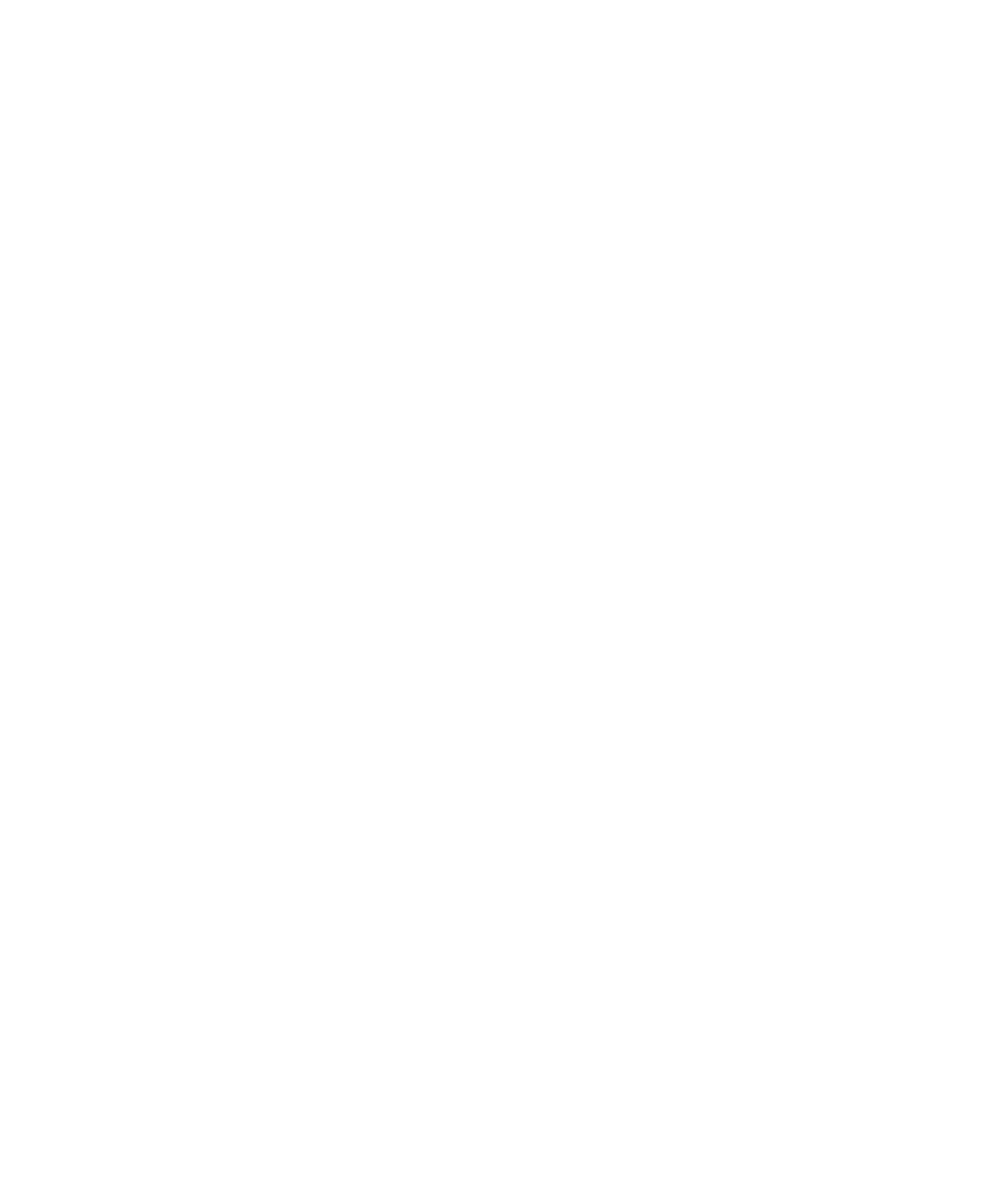
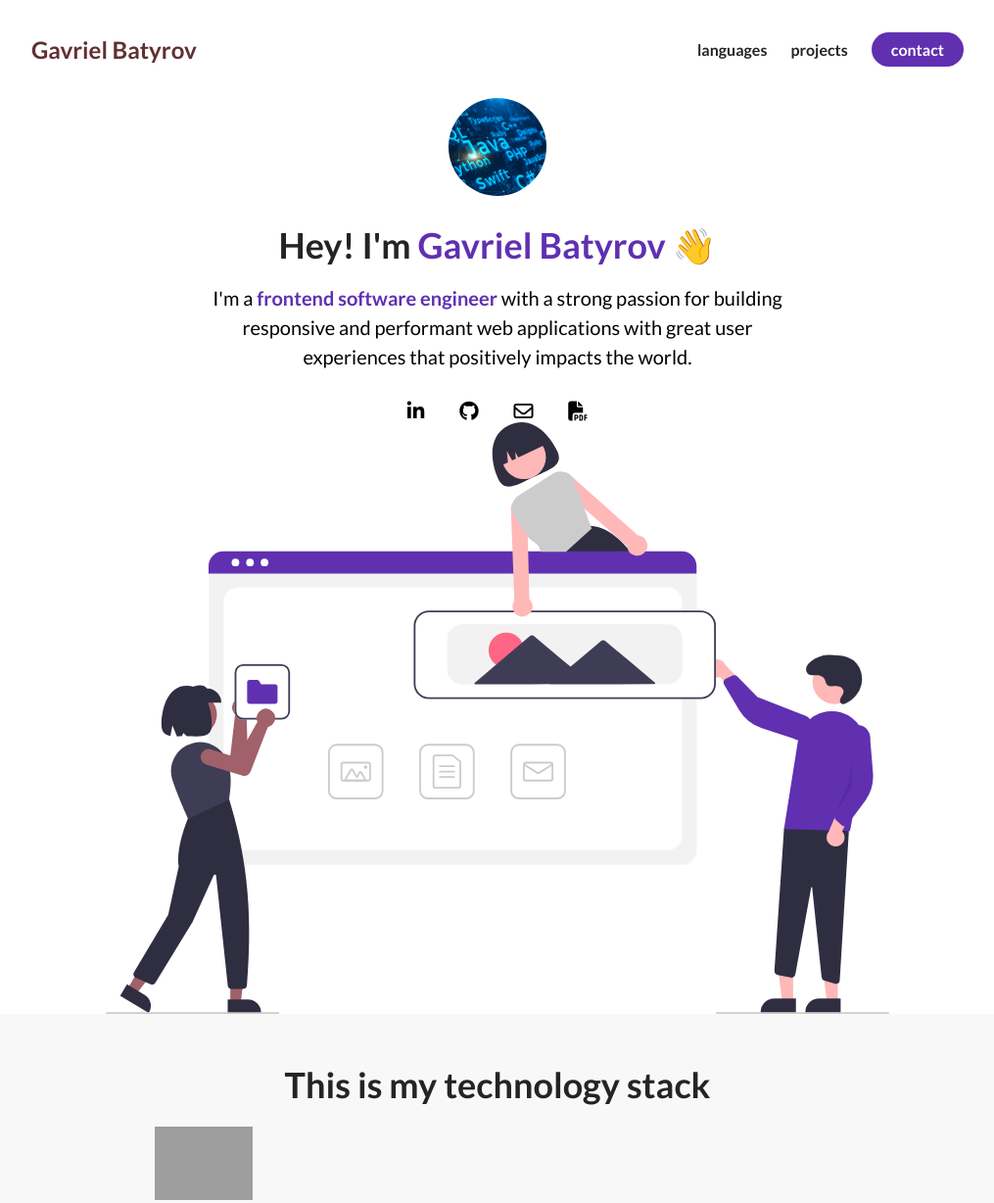
Before and after one commit to gavrielbatyrov10/e-portfolio, a plain HTML site: page index.html in a window 1280 px wide. Shown: the whole page at 98% size, without its empty margins (132-1147 px from the left). Before the commit the page ends 800 px from the top, so only its background shows below. Drawn offline with Linux system fonts and the light colour scheme; grey boxes are pictures that could not be loaded.

Commit message:
middle of tech stack

```diff
--- a/index.html
+++ b/index.html
@@ -4,10 +4,86 @@
     <meta charset="UTF-8">
     <meta http-equiv="X-UA-Compatible" content="IE=edge">
     <meta name="viewport" content="width=device-width, initial-scale=1.0">
-    <title>e-portfolio</title>
+    <title>Document</title>
     <link rel="stylesheet" href="./styles.css">
+    <script src="https://kit.fontawesome.com/c8e4d183c2.js" crossorigin="anonymous"></script>
 </head>
 <body>
+    <section id="about-me">
+        <nav>
+            <div class="personal__logo">Gavriel Batyrov</div>
+            <ul class="nav__link--list">
+                <li>
+                    <a href="" class="
+                    nav__link--anchor
+                    link__hover-effect
+                    link__hover-efect--black
+                    ">languages</a>
+                </li>
+                <li>
+                    <a href="" class="
+                    nav__link--anchor
+                    link__hover-effect
+                    link__hover-efect--black
+                    ">projects</a>
+                </li>
+                <li>
+                    <a href="" class="
+                    nav__link--anchor
+                  nav__link--anchor-primary
 
+                    ">contact</a>
+                </li>
+            </ul>
+
+        </nav>
+        <div class="flex flex-1">
+            <div class="about-me__info row">
+                <div class="about-me__info--container">
+                    <figure class="about-me__picture--mask">
+                        <img src="./assets/pic of me.webp" class="about-me__picture" alt="picture of me">
+                    </figure>
+                    <h1 class="about-me__info--title">
+                        Hey! I'm <span class="text--purple"> Gavriel Batyrov</span> 👋
+                    </h1>
+                    <p class="about-me__info--para">
+                        I'm a <strong class="text--purple"> frontend software engineer </strong> with a strong passion for building responsive and performant web applications
+                        with great user experiences that positively impacts the world.
+                    </p>
+                    <div class="about-me__links">
+                        <a href="" class="about-me__link">
+                            <i class="fab fa-linkedin-in"></i>
+                        </a>
+                        <a href="" class="about-me__link">
+                            <i class="fab fa-github"></i>
+                        </a>
+                        <a href="" class="about-me__link">
+                            <i class="far fa-envelope"></i>
+                        </a>
+                        <a href="" class="about-me__link">
+                            <i class="fas fa-file-pdf"></i>
+                        </a>
+                    </div>
+                </div>
+                <figure class="about-me__img--container">
+                    <img src="./assets/undraw_websites.svg" class="about-me__img" alt="">
+                </figure>
+            </div>
+        </div>
+    </section>
+    <section id="languages">
+<div class="container">
+    <div class="row">
+        <h1 class="section__title">This is my technology stack</h1>
+        <div class="language__list">
+            <div class="language">
+                <figure class="language__img--wrapper">
+                    <img src="https://upload.wikimedia.org/wikipedia/commons/thumb/3/38/HTML5_Badge.svg/240px-HTML5_Badge.svg.png" alt="" class="language__img">
+                </figure>
+            </div>
+        </div>
+    </div>
+</div>
+    </section>
 </body>
 </html>
--- a/styles.css
+++ b/styles.css
@@ -1,8 +1,189 @@
-@import url("https://fonts.googleapis.com/css2?family=Roboto:wght@300;400;500;700&display=swap");
+@import url('https://fonts.googleapis.com/css2?family=Lato:wght@400;700&display=swap');
+
+
 
 * {
+    font-family: 'Lato', sans-serif;
   padding: 0;
   margin: 0;
   box-sizing: border-box;
-  font-family: "Roboto", sans-serif;
 }
+
+h1, h2 h3, h4, h5, h6, span {
+color: #242424;
+text-align: center;
+line-height: 1.25;
+}
+
+h1 {
+font-size: 36px;
+}
+
+
+p {
+    line-height: 1.5;
+    font-size: 16px;
+}
+
+.flex {
+    display: flex;
+}
+
+.flex-1 {
+    flex: 1;
+}
+
+.container {
+    padding: 50px 0;
+}
+
+.row {
+    width: 100%;
+    max-width: 800px;
+    margin: 0 auto;
+}
+
+.text--purple {
+    color: #6030b1;
+}
+
+section:nth-child(even) {
+background-color: #f8f8f8;
+}
+
+.section__title {
+    margin-bottom: 20px;
+}
+
+
+/* NAVIGATION */
+
+nav {
+    height: 100px;
+    width: 100%;
+    max-width: 1000px;
+    margin: 0 auto;
+    display: flex;
+    justify-content: space-between;
+    align-items: center;
+    padding: 0 12px;
+  }
+
+  .nav__link--list {
+    display: flex;
+    text-decoration: none;
+
+  }
+
+  a {
+
+text-decoration: none;
+  }
+
+  li {
+    list-style-type: none;
+  }
+
+  .nav__link--anchor {
+    margin: 0 12px;
+    color: #242424;
+    font-weight: 700;
+  }
+
+  .nav__link--anchor-primary {
+    background-color: #6030b1;
+    padding: 8px 20px;
+    border-radius: 50px;
+    color: white;
+    transition: all 300ms ease;
+  }
+
+  .nav__link--anchor-primary:hover {
+    background-color: #5d3eff;
+  }
+
+  .personal__logo {
+    font-size: 24px;
+color: #603031;
+margin: 0 12px;
+font-weight: bold;
+}
+
+/* ABOUT ME */
+
+#about-me {
+    min-height: 100vh;
+    display: flex;
+flex-direction: column;
+}
+
+.about-me__info--container {
+    display: flex;
+    flex-direction: column;
+    align-items: center;
+    max-width: 600px;
+    margin: 0 auto;
+    text-align: center;
+}
+
+.about-me__info {
+    display: flex;
+    flex-direction: column;
+}
+
+.about-me__picture--mask {
+    width: 100px;
+    height: 100px;
+    border-radius: 50%;
+    overflow: hidden;
+
+    /* improving my own picture */
+    margin-bottom: 28px;
+
+}
+
+.about-me__picture {
+
+    width: 100%;
+}
+
+.about-me__info--title {
+    margin-bottom: 16px;
+}
+
+
+.about-me__info--para {
+    font-size: 20px;
+    margin-bottom: 28px;
+}
+
+.about-me__link {
+    font-size: 20px;
+    color: black;
+    text-decoration: none;
+    padding: 0 16px;
+}
+
+.about-me__img--container {
+    float: 1;
+    display: flex;
+    align-items: center;
+}
+
+.about-me__img {
+    width: 100%;
+}
+
+/* TECH STACK */
+
+.language__img {
+    width: 100%;
+    max-width: 100px;
+}
+
+.language__img--wrapper {
+    display: flex;
+    justify-content: center;
+    align-items: center;
+    width: 25%;
+}
```
